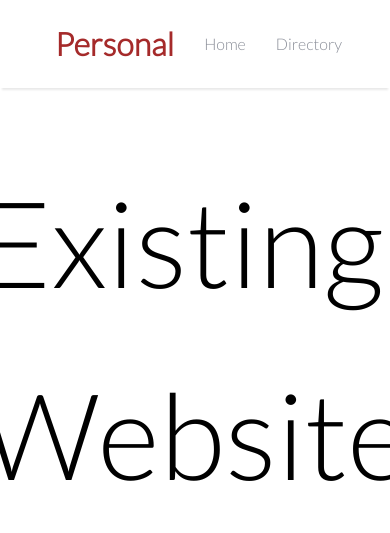
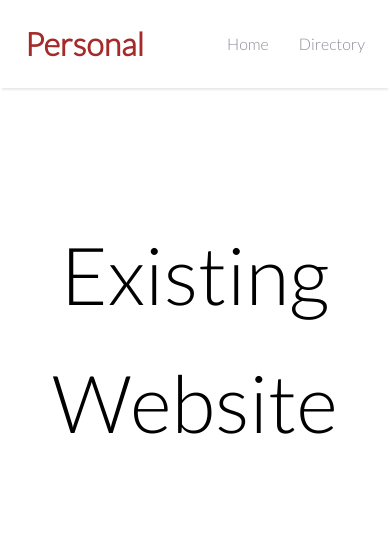
Before and after one commit to akanjimm/quick-test-e, a plain HTML site: page index.html in a window 390 px wide. Drawn offline with Linux system fonts and the light colour scheme.

Commit message:
update style.css

```diff
--- a/style.css
+++ b/style.css
@@ -102,3 +102,14 @@ img {
     align-items: center;
     height: 100%;
 }
+
+@media screen and (max-width: 767px) {
+    .container {
+        padding: 0 10px;
+    }
+
+    p {
+        font-size: 80px;
+        text-align: center;
+    }
+}
```
